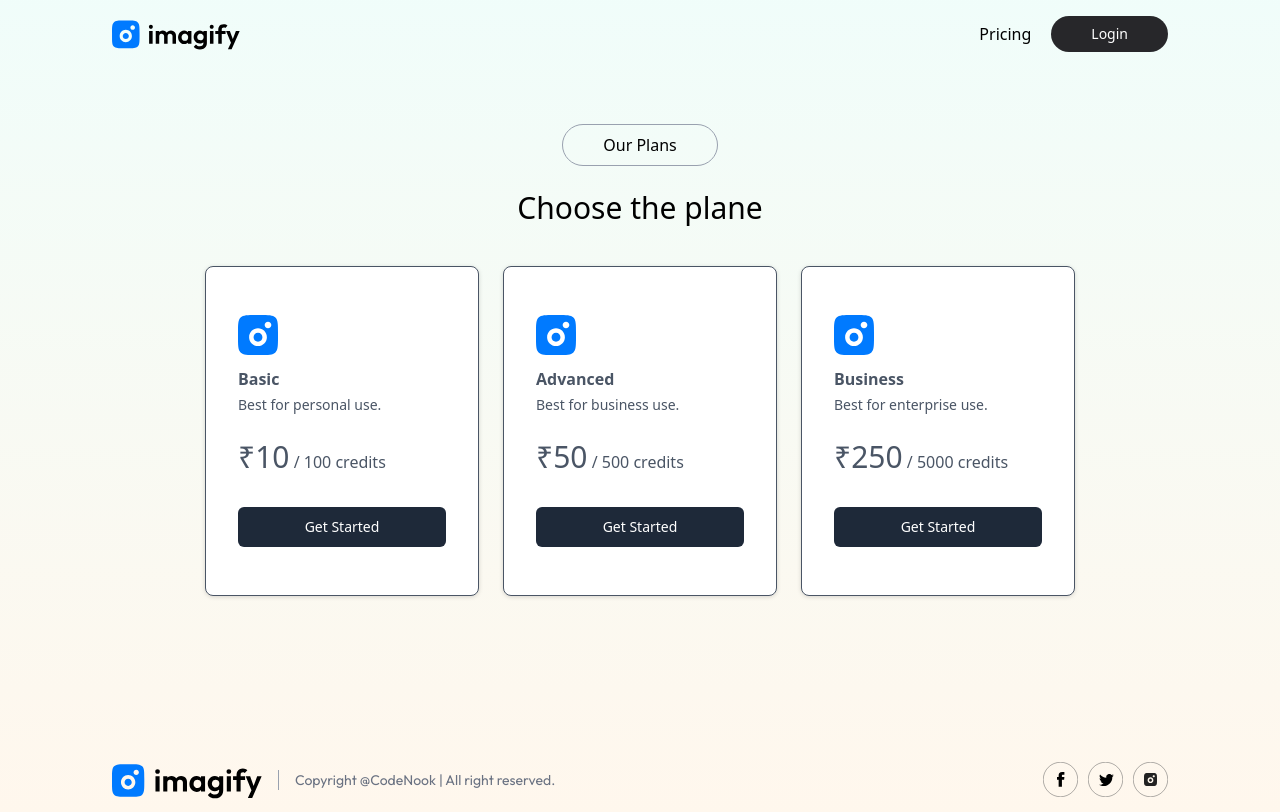
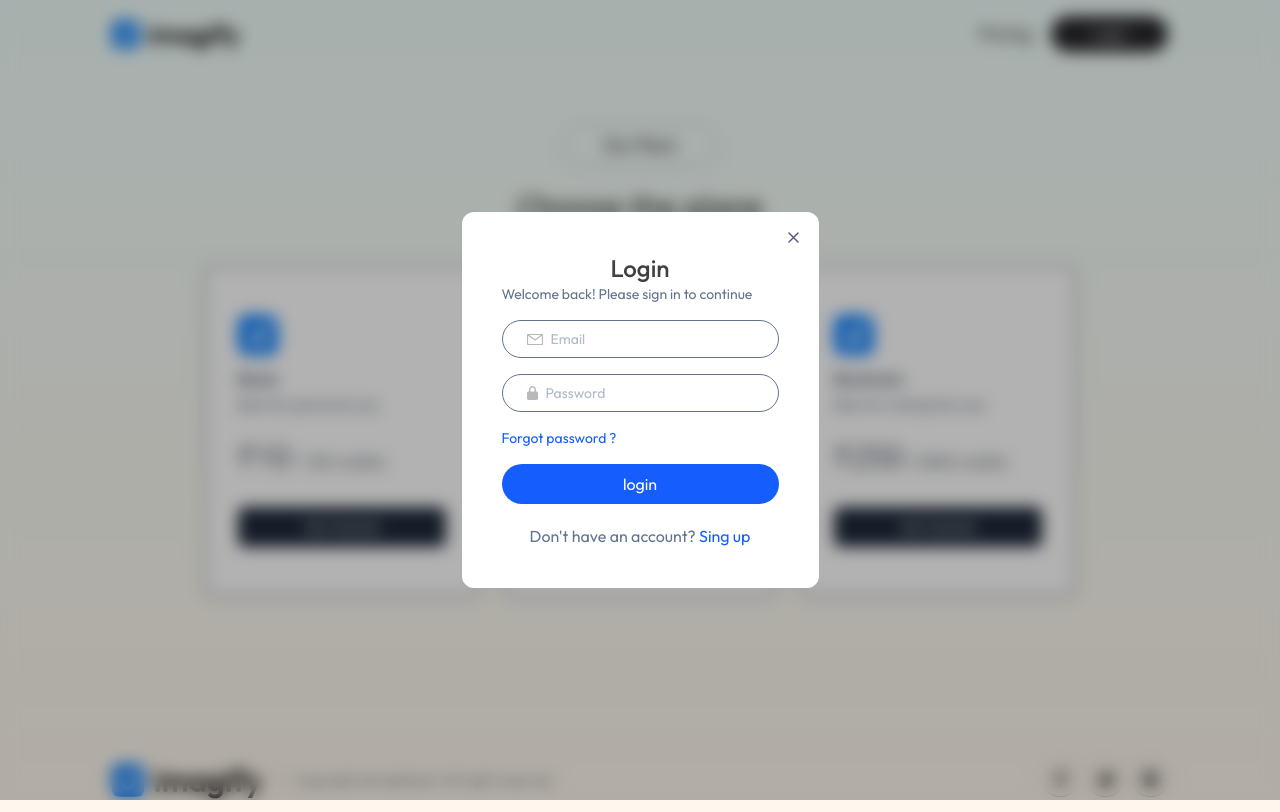
Before and after one commit to izarvek/imagify-ai-saas, a React (Vite) app in the folder client/: page /buy in a window 1280 px wide. Both pictures are taken after a click on the button "Login". Built offline with nearby package versions, Linux system fonts and the light colour scheme.

Commit message:
feat: add login component

```diff
--- a/client/src/App.jsx
+++ b/client/src/App.jsx
@@ -1,15 +1,19 @@
-import React from "react";
+import React, { useContext } from "react";
 import Home from "./pages/Home";
 import Result from "./pages/Result";
 import BuyCredit from "./pages/BuyCredit";
 import { Route, Routes } from "react-router-dom";
 import Navbar from "./components/Navbar";
 import Footer from "./components/Footer";
+import Login from "./components/Login";
+import { AppContext } from "./context/AppContext";
 
 const App = () => {
+  const {showLogin} = useContext(AppContext)
   return (
     <div className="px-4 sm:px-10 md:px-14 lg:px-28 min-h-screen bg-linear-to-b from-teal-50 to-orange-50">
      <Navbar/>
+     {showLogin && <Login/>}
      <Routes>
       <Route path="/" element={<Home/>}/>
       <Route path="/result" element={<Result/>}/>
--- a/client/src/components/Login.jsx
+++ b/client/src/components/Login.jsx
@@ -1,8 +1,53 @@
-import React from 'react'
+import React, { useContext, useEffect, useState } from 'react'
+import {assets} from '../assets/assets'
+import { AppContext } from '../context/AppContext'
 
 const Login = () => {
+
+  const [state , setState] = useState('Login')
+  const {setShowLogin} = useContext(AppContext)
+
+  useEffect(()=> {
+    document.body.style.overflow = 'hidden'
+    return ()=> {
+      document.body.style.overflow = 'unset'
+    }
+  },[])
+
   return (
-    <div>Login</div>
+    <div className='absolute top-0 left-0 right-0 bottom-0 z-10 backdrop-blur-sm bg-black/30 flex justify-center items-center outfit-regular'>
+        <form className='relative bg-white p-10 rounded-xl text-slate-500'>
+            <h1 className='text-center text-2xl text-neutral-700 font-medium'>{state}</h1>
+            <p className='text-sm'>Welcome back! Please sign in to continue</p>
+
+            { state != "Login" &&
+            <div className='border px-6 py-2 flex items-center gap-2 rounded-full mt-5'>
+              <img src={assets.email_icon} alt="" />
+              <input className='outline-none text-sm' placeholder='Full Name'type="text" />
+            </div>
+            }
+            <div className='border px-6 py-2 flex items-center gap-2 rounded-full mt-4'>
+              <img src={assets.email_icon} alt="" />
+              <input className='outline-none text-sm'placeholder='Email'type="email" />
+            </div>
+
+            <div className='border px-6 py-2 flex items-center gap-2 rounded-full mt-4'>
+              <img src={assets.lock_icon} alt="" />
+              <input className='outline-none text-sm'placeholder='Password'type="password" />
+            </div>
+
+            <p className='text-sm text-blue-600 my-4 cursor-pointer'>Forgot password ?</p>
+            <button className='bg-blue-600 w-full text-white py-2 rounded-full'>{state == "Login" ? 'login' : 'create account'}</button>
+
+             { state == 'Login' ?
+            <p onClick={()=> setState('Sign up')} className='mt-5 text-center'>Don't have an account? <span className='text-blue-600 cursor-pointer'>Sing up</span></p>
+             :
+            <p onClick={()=> setState('Login')} className='mt-5 text-center'>Already have an account? <span className='text-blue-600 cursor-pointer'>Login</span></p>
+            }
+
+            <img onClick={()=> setShowLogin(false)} src={assets.cross_icon} className='absolute top-5 right-5 cursor-pointer' alt="" />
+        </form>
+    </div>
   )
 }
 
--- a/client/src/components/Navbar.jsx
+++ b/client/src/components/Navbar.jsx
@@ -4,7 +4,7 @@
 import { AppContext } from "../context/AppContext";
 const Navbar = () => {
   const navigate = useNavigate();
-  const {user} = useContext(AppContext)
+  const {user , setShowLogin} = useContext(AppContext)
   return (
     <div className="flex items-center justify-between py-4">
       <img
@@ -34,7 +34,7 @@
         </div> :
         <div className="flex items-center gap-2 sm:gap-5">
             <p onClick={() => navigate("/buy")} className="cursor-pointer">Pricing</p>
-            <button className="bg-zinc-800 text-white px-7 py-2 sm:px-10 text-sm rounded-full">Login</button>
+            <button onClick={()=> setShowLogin(true)} className="bg-zinc-800 text-white px-7 py-2 sm:px-10 text-sm rounded-full">Login</button>
             </div>}
       </div>
     </div>
--- a/client/src/context/AppContext.jsx
+++ b/client/src/context/AppContext.jsx
@@ -4,10 +4,13 @@
 
 const AppProvider = ({children}) => {
   const [user, setUser] = useState(null);
+  const [showLogin , setShowLogin] = useState(false)
 
   const value = {
     user,
     setUser,
+    showLogin,
+    setShowLogin,
   };
 
   return (
```
